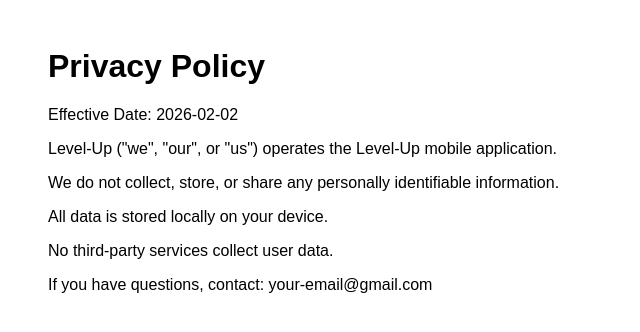
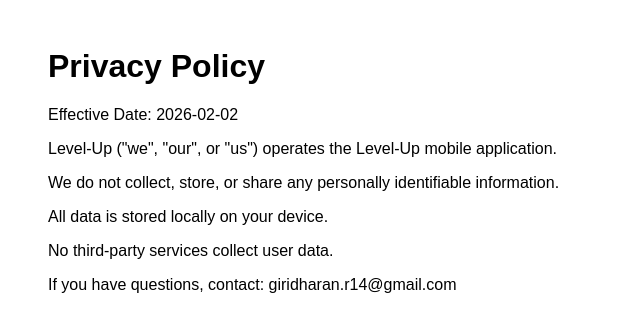
Before and after one commit to mightyGiri/level-up-privacy, a plain HTML site: page index.html in a window 1280 px wide. Shown: the full height of the page, 0-640 px from the left. Drawn offline with Linux system fonts and the light colour scheme.

Commit message:
Update contact email in index.html

```diff
--- a/index.html
+++ b/index.html
@@ -14,6 +14,6 @@
 
 <p>No third-party services collect user data.</p>
 
-<p>If you have questions, contact: your-email@gmail.com</p>
+<p>If you have questions, contact: giridharan.r14@gmail.com</p>
 </body>
 </html>
```
